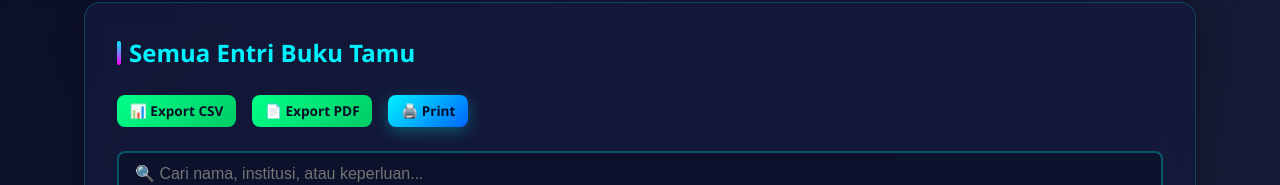
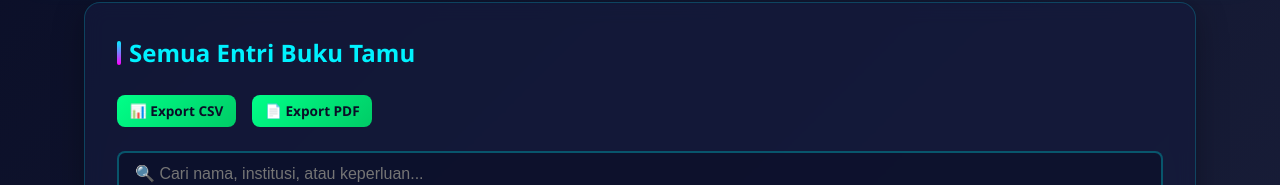
Before and after one commit to aprienfebrian/sistem_tamu, a React (Vite) app: page /all-entri in a window 1280 px wide. Shown: the part 225-410 px from the top of the page. Built offline with nearby package versions, Linux system fonts and the light colour scheme; no server answers.

Commit message:
update: menghapus file lama dan menambahkan source code yang sudah diperbarui

```diff
--- a/src/pages/components/AllEntri.jsx
+++ b/src/pages/components/AllEntri.jsx
@@ -96,9 +96,7 @@ const exportPDF = () => {
           <button onClick={exportPDF} className="btn btn-success btn-sm">
   📄 Export PDF
 </button>
-
-          <button className="btn btn-primary btn-sm">🖨️ Print</button>
-        </div>
+                 </div>
 
         <div className="search-filter">
           <div className="search-box">
```
Also changed, not shown: src/pages/components/Settings.jsx (indentation only).
